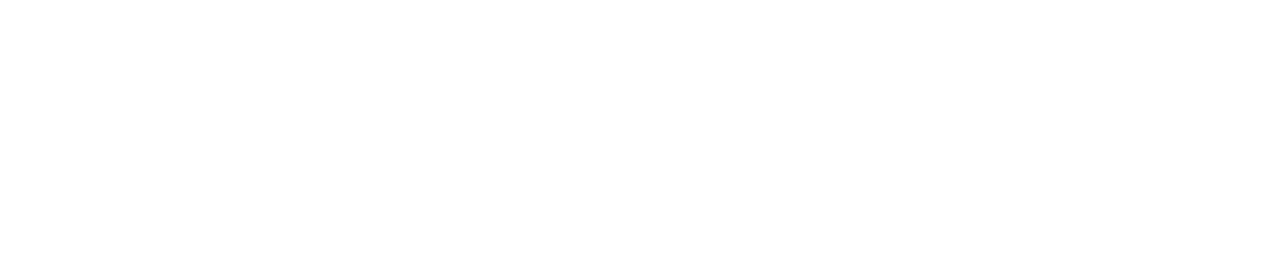
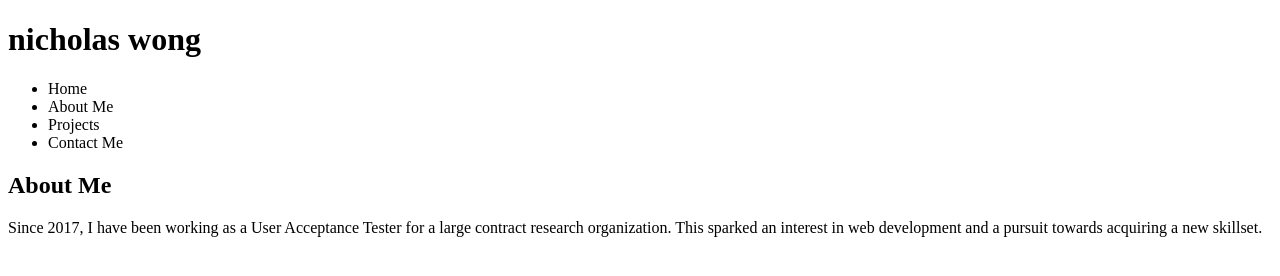
Before and after one commit to nbwong1/wong-nick-portfolio, a plain HTML site: page index.html in a window 1280 px wide. Drawn offline with Linux system fonts and the light colour scheme.

Commit message:
I am uploading my current code, along with reset.css and some CSS.

```diff
--- a/index.html
+++ b/index.html
@@ -11,7 +11,41 @@
     </head>
     <body>
 
+        <header>
+            <h1>nicholas wong</h1>
+        </header>
+<!--The navigation bar will be in the sidebar and help inform the user of which section they are in (selected state is different color. The following will be in the sidebar: 'Home', 'About Me', 'Projects', and 'Contact Me.'-->
+<aside>
+    <nav>
+        <ul>
+            <li>Home</li>
+            <li>About Me</li>
+            <li>Projects</li>
+            <li>Contact Me</li>
+        </ul>
+    </nav>
+</aside>
+<!--The about me section will provide a background of who I am and also list the skills that I have learned from my coding bootcamp. When the website is found via a mobile device, this will be placed below the header.-->
+        <section class="About Me">
+            <h2>About Me</h2>
+            <p>Since 2017, I have been working as a User Acceptance Tester for a large contract research organization. This sparked an interest in web development and a pursuit towards acquiring a new skillset.</p>
+            <img>
+        </section>
+<!--The projects section will display the projects I have worked on and also link the user to any websites I have helped develope.-->
+        <section class="Projects">
+            <card></card>
+            <card></card>
+            <card></card>
+            <card></card>
+            <card></card>
+        </section>
+<!--In this section, I will provide contact information. I need to decide whether I am going to include an email section, or have it open up to the user's default email application.-->
+        <section class="Contact Me">
 
+        </section>
+
+<!--The footer will include links to the following: Github and Linkedin. If I decide to add any other applications/social media, I will link it. These links will be clickable icons with the company logos.-->
+        <footer></footer>
         <script src="./JavaScript/script.js" async defer></script>
     </body>
 </html>
```
